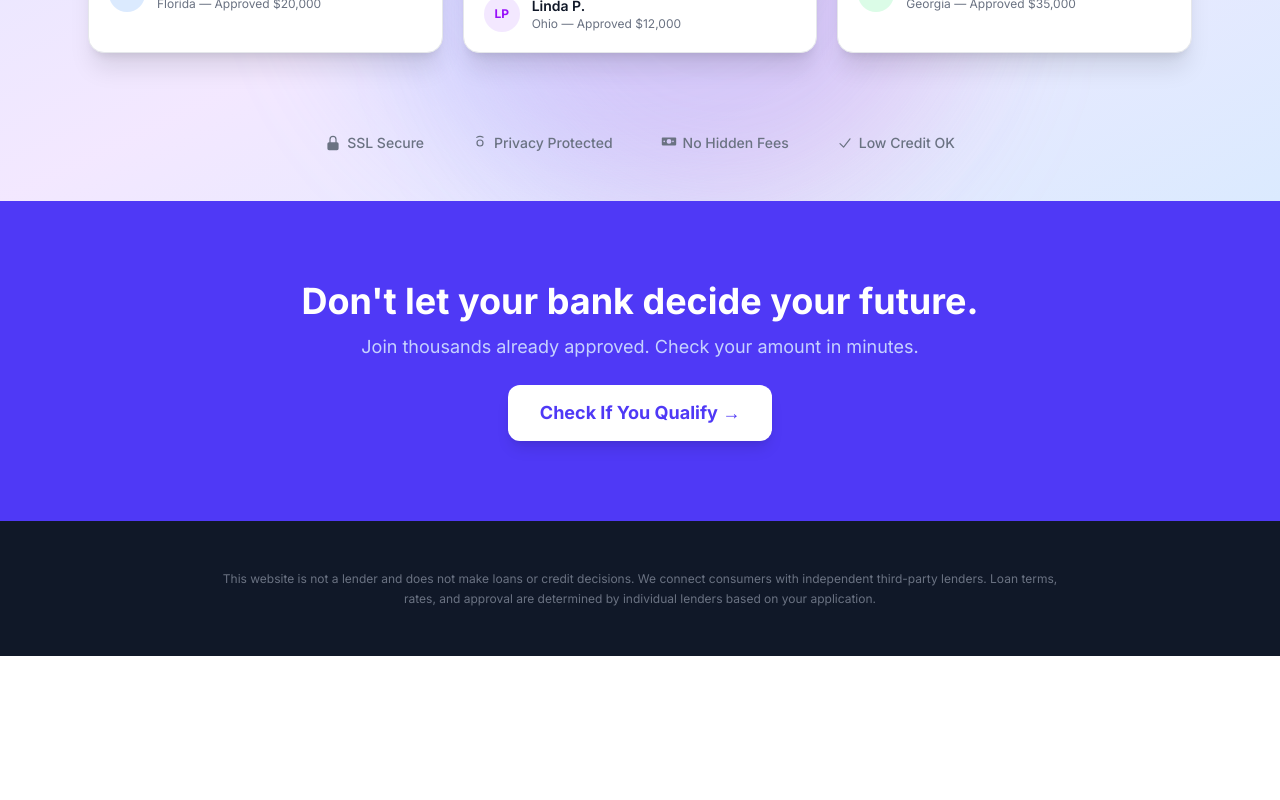
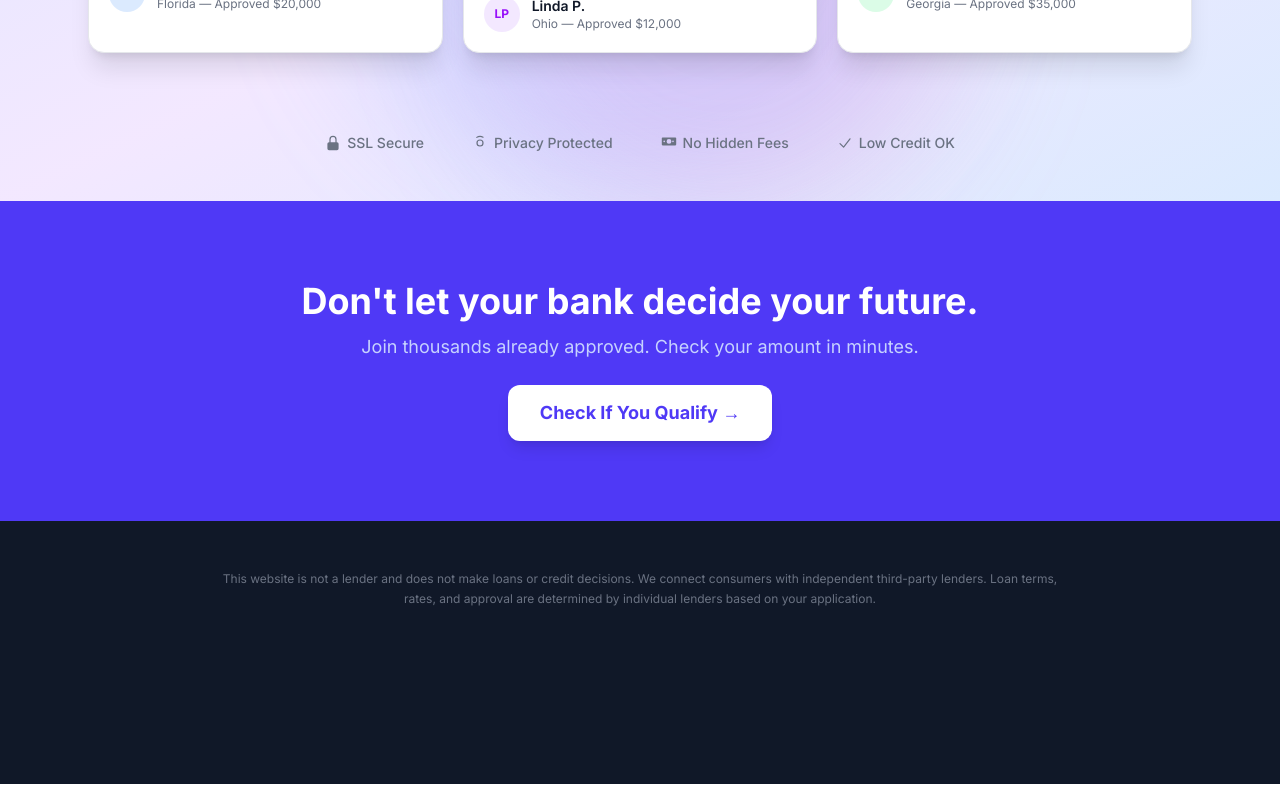
Before and after one commit to davidp-sys/lander-optimized, a SvelteKit app: page / in a window 1280 px wide. Shown: the part 1094-1894 px from the top of the page. Built offline with nearby package versions, Linux system fonts and the light colour scheme; no server answers.

Commit message:
Move bottom scroll buffer into footer so it's continuous black
Remove pb from root (was white). Increase footer pb to 40/44
(~160-176px) to absorb the scroll buffer under the sticky CTA and
keep the bg-gray-900 continuous all the way to the bottom.

```diff
--- a/src/routes/+page.svelte
+++ b/src/routes/+page.svelte
@@ -100,7 +100,7 @@
   <title>Secure Your Personal Loan - Up to $40,000</title>
 </svelte:head>
 
-<div class="bg-white text-gray-900 overflow-x-hidden max-w-[100vw] pb-32 md:pb-36">
+<div class="bg-white text-gray-900 overflow-x-hidden max-w-[100vw]">
 
   {#if data.debug}
     <pre class="fixed top-2 right-2 z-[9999] max-w-lg max-h-[80vh] overflow-auto bg-black/90 text-green-300 text-xs p-3 rounded shadow-2xl whitespace-pre-wrap break-words">{JSON.stringify(data.debug, null, 2)}</pre>
@@ -361,7 +361,7 @@
   </section>
 
   <!-- FOOTER -->
-  <footer class="bg-gray-900 py-10 md:py-12">
+  <footer class="bg-gray-900 pt-10 md:pt-12 pb-40 md:pb-44">
     <div class="mx-auto max-w-4xl px-4 text-center text-xs text-gray-500 leading-relaxed">
       <p>This website is not a lender and does not make loans or credit decisions. We connect consumers with independent third-party lenders. Loan terms, rates, and approval are determined by individual lenders based on your application.</p>
     </div>
```
